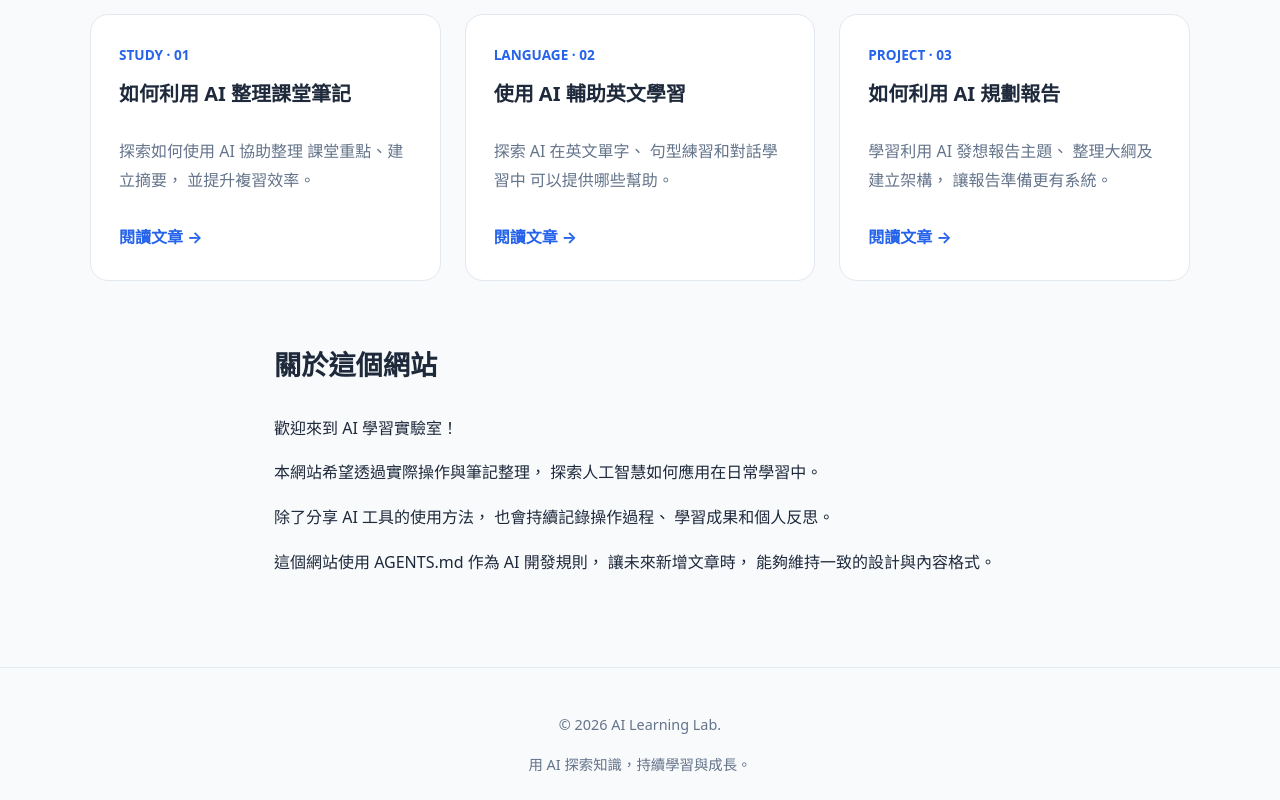
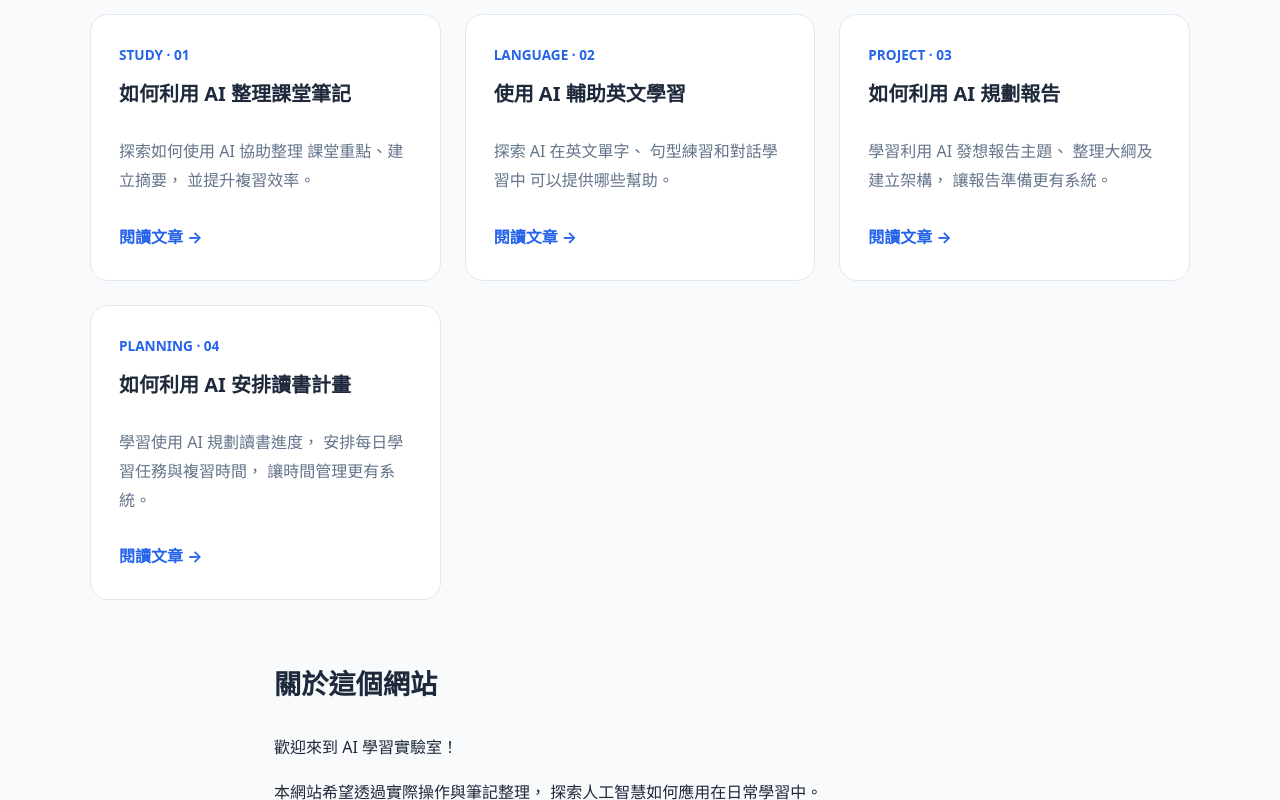
Before and after one commit to Wade1116/ai-learning-lab, a plain HTML site: page index.html in a window 1280 px wide. Shown: the part 541-1341 px from the top of the page. Drawn offline with Linux system fonts and the light colour scheme.

Commit message:
Update homepage with fourth article

```diff
--- a/index.html
+++ b/index.html
@@ -139,6 +139,30 @@
 
         </article>
 
+<!-- 第四篇文章：AI 讀書計畫 -->
+<article class="card">
+
+  <span class="card-tag">
+    PLANNING · 04
+  </span>
+
+  <h3 class="card-title">
+    如何利用 AI 安排讀書計畫
+  </h3>
+
+  <p class="card-desc">
+    學習使用 AI 規劃讀書進度，
+    安排每日學習任務與複習時間，
+    讓時間管理更有系統。
+  </p>
+
+  <a href="posts/ai-study-plan.html"
+     class="card-link">
+    閱讀文章 →
+  </a>
+
+</article>
+
       </div>
     </section>
 
```
